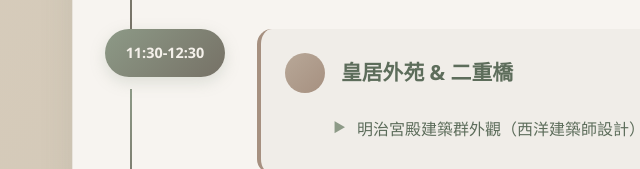
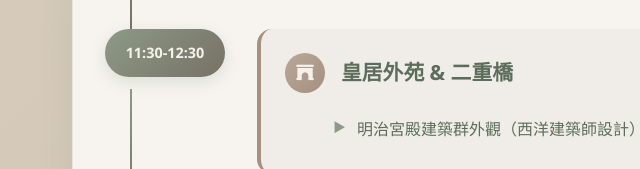
Before and after one commit to Williyen/tokyo2025, a plain HTML site: page index.html in a window 1280 px wide. Shown: the part 3851-4020 px from the top of the page, 0-640 px from the left. Drawn offline with Linux system fonts and the light colour scheme.

Commit message:
Update index.html

```diff
--- a/index.html
+++ b/index.html
@@ -506,7 +506,7 @@
                     <div class="time-badge">11:30-12:30</div>
                     <div class="activity-content">
                         <div class="activity-title">
-                            <div class="activity-icon"><i class="fas fa-bridge"></i></div>
+                            <div class="activity-icon"><i class="fas fa-archway"></i></div>
                             皇居外苑 & 二重橋
                         </div>
                         <div class="activity-details">
```
